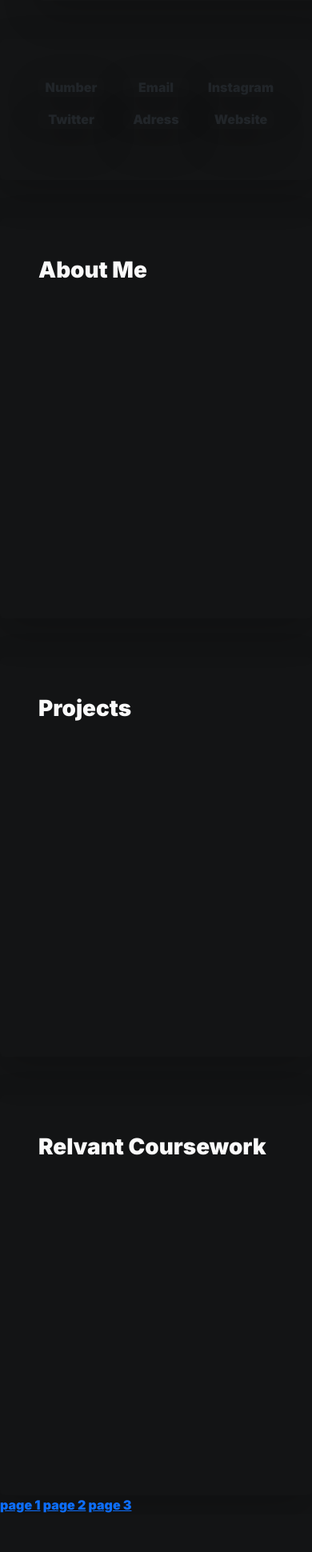
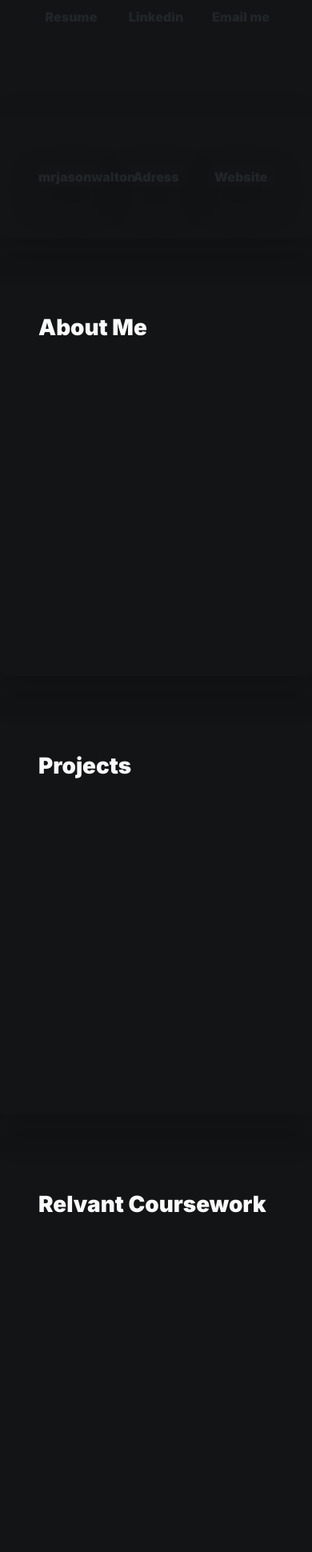
Before and after one commit to mrjasonwalton00/myWebsite, a Django app: page / in a window 390 px wide; the page is wider, and only the part inside the window is pictured. Shown: the part 551-2491 px from the top of that part at 80% size. Before the commit the page ends 2442 px from the top of that part, so only its background shows below. Run offline with Django 4.2, Linux system fonts and the light colour scheme.

Commit message:
responsive

```diff
--- a/base/templates/base/home.html
+++ b/base/templates/base/home.html
@@ -6,7 +6,7 @@
 
 
 <!-- Top -->
-<div class="container d-flex justify-content-center m-5 text-secondary">
+<div class="container d-flex justify-content-center my-5 text-secondary">
     <div class="row">
         <div class="col">
             <p> Discord </p>
@@ -21,18 +21,32 @@
 </div>
 
 <!-- Title -->
-<div class="container p-5 m-5 rounded shadow-lg">
+<div class="container p-5">
     <div class="row">
-        <div class="col-4 d-flex justify-content-center">
+        <div class="col-4 col-xs-5 d-flex justify-content-center">
             <img src="{% static 'images/profile.PNG' %}" width="150px" height="150px" style="border-radius: 100px;">
         </div>
         <div class="col">
             <h1 style="font-size: 50px;"> Jason Walton </h1>
             <p class = "text-secondary"> Central Connecticut State University </p>
-            <p> B.S Computer Science Honors </p>
-            <p> Cybersecurity Concentrartion </p>
+            <p class = "text-secondary"> B.S Computer Science Honors, Cybersecurity Concentrartion </p>
         </div>
 
+    </div>
+</div>
+
+<!-- Tags -->
+<div class="container p-5">
+    <div class="row text-center">
+        <div class="col">
+            <p> Resume </p>
+        </div>
+        <div class="col">
+            <p> Linkedin </p>
+        </div>
+        <div class="col">
+            <p> Email me </p>
+        </div>
     </div>
 </div>
 
@@ -40,18 +54,18 @@
 <div class="container p-5 my-5 rounded shadow-lg text-center ">
     <div class="row">
         <div class="col-4">
-            <p class = "rounded shadow-lg"> Number </p>
+            <p class = "text-light"> <i class="bi bi-instagram text-light" style="font-size: 30px;"></i></p>
         </div>
         <div class="col-4">
-            <p class = "rounded shadow-lg"> Email </p>
+            <p class = "text-light"> <i class="bi bi-youtube text-light" style="font-size: 30px;"></i>  </p>
         </div>
         <div class="col-4">
-            <p class = "rounded shadow-lg"> Instagram </p>
+            <p class = "text-light"> <i class="bi bi-twitter" style="font-size: 30px;"></i> </p>
         </div>
     </div>
     <div class="row">
         <div class="col-4">
-            <p class = "rounded shadow-lg"> Twitter </p>
+            <p class = "rounded shadow-lg"> mrjasonwalton </p>
         </div>
         <div class="col-4">
             <p class = "rounded shadow-lg"> Adress</p>
@@ -96,6 +110,7 @@
 
 
 
+
 <!-- Links -->
 <a href="{% url 'page1' %}"> page 1</a>
 <a href="{% url 'page2' %}"> page 2</a>
```
